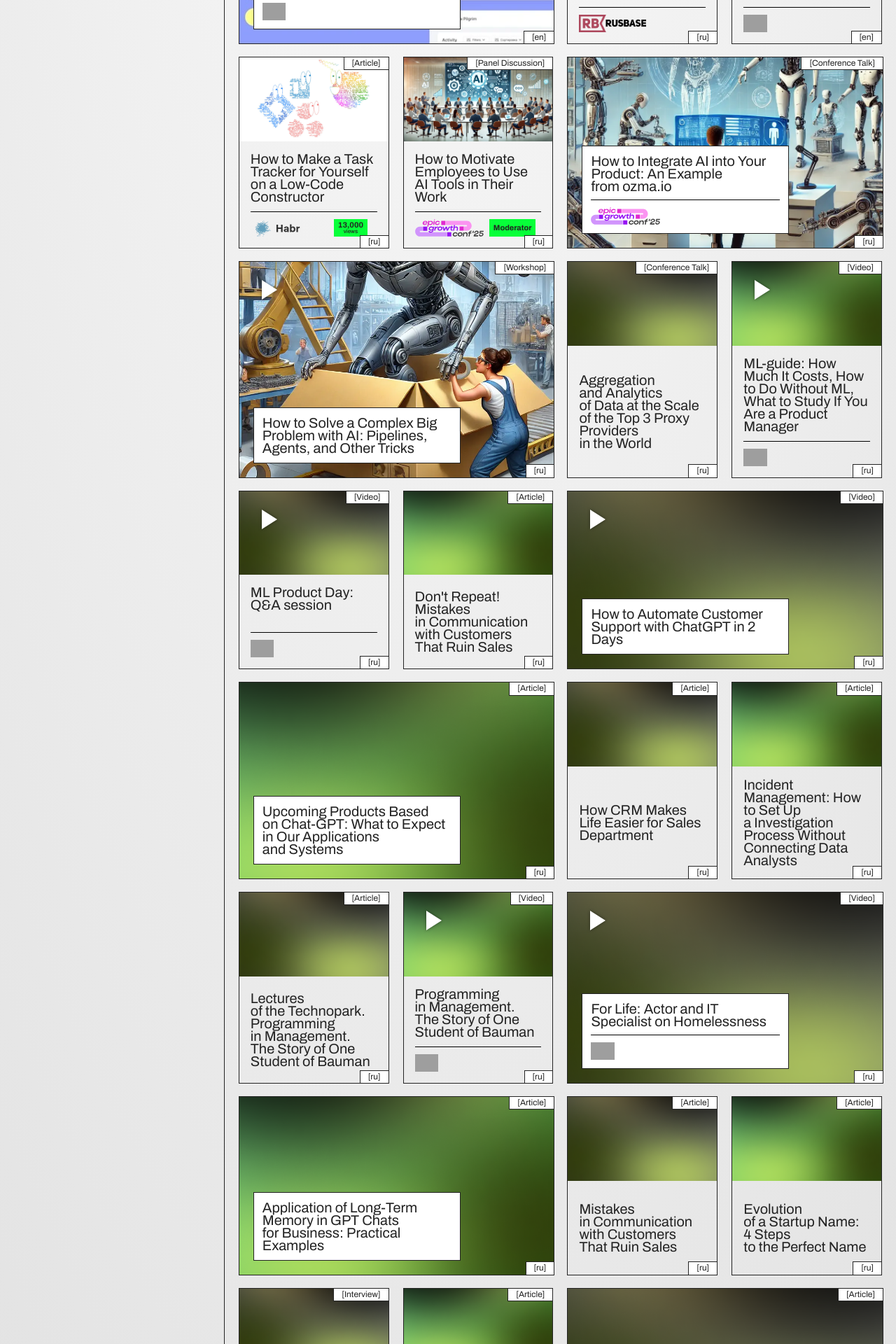
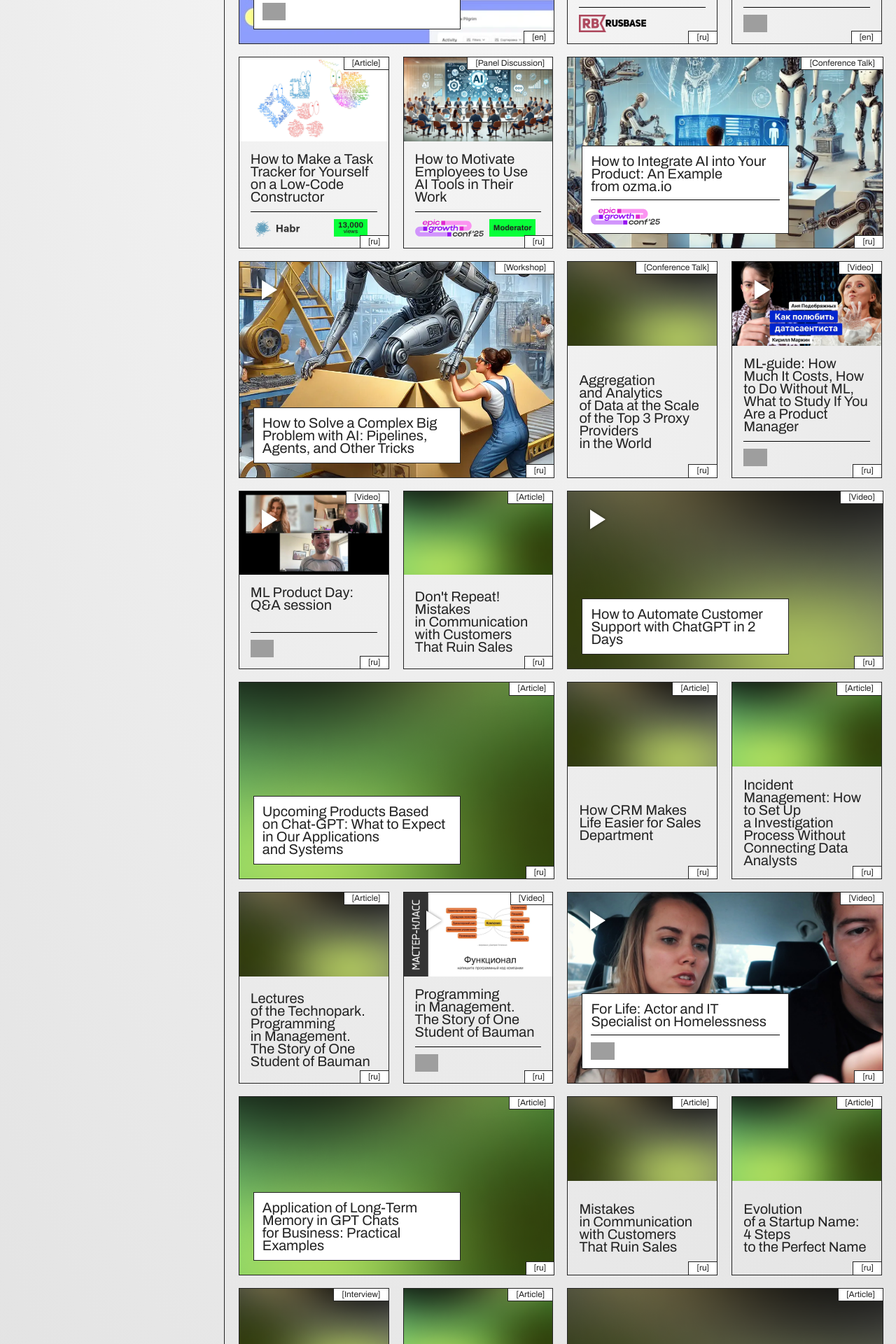
Before and after one commit to kirill-markin/muzzle, a Jekyll site: the page built from index.html, in a window 1280 px wide. Shown: the part 920-2840 px from the top of the page at 70% size. Built offline with Jekyll 4.4.1, drawn with Linux system fonts in a browser that asks for light colours; grey boxes are pictures that could not be loaded.

Commit message:
feat: Add thumbnail URLs for video media mentions
- Included thumbnail URLs for recent video entries in media_mentions.yml to enhance visual representation.
- Added new thumbnail images for videos dated 2023-09-16, 2015-02-23, and 2018-08-05 in the articles_thumbnails directory for improved media display.

```diff
--- a/_data/media_mentions.yml
+++ b/_data/media_mentions.yml
@@ -148,6 +148,7 @@
   date: 2023-09-16
   type: Video
   language: ru
+  thumbnail_url: /data/articles_thumbnails/youtube-2023-09-16-1.webp
   website_logo_url: /data/webstie_logos/youtube.png
   is_video: true
 - title: "ML Product Day: Q&A session"
@@ -157,6 +158,7 @@
   date: 2023-09-16
   type: Video
   language: ru
+  thumbnail_url: /data/articles_thumbnails/youtube-2023-09-16-2.webp
   website_logo_url: /data/webstie_logos/youtube.png
   is_video: true
 - title: "Не\u00A0повторять! Ошибки в\u00A0общении с\u00A0клиентами, которые роняют продажи"
@@ -218,6 +220,7 @@
   date: 2015-02-23
   type: Video
   language: ru
+  thumbnail_url: /data/articles_thumbnails/youtube-2015-02-23.webp
   website_logo_url: /data/webstie_logos/youtube.png
   is_video: true
 - title: "За\u00A0жизнь: актер и\u00A0IT-специалист о\u00A0бомжевании"
@@ -227,6 +230,7 @@
   date: 2018-08-05
   type: Video
   language: ru
+  thumbnail_url: /data/articles_thumbnails/youtube-2018-08-05.webp
   website_logo_url: /data/webstie_logos/youtube.png
   is_video: true
 - title: "Применение долгосрочной памяти в\u00A0GPT-чатах для\u00A0бизнеса: практические примеры"
```
Also changed, not shown: data/articles_thumbnails/youtube-2015-02-23.webp (added), data/articles_thumbnails/youtube-2018-08-05.webp (added), data/articles_thumbnails/youtube-2023-09-16-1.webp (added), data/articles_thumbnails/youtube-2023-09-16-2.webp (added).
